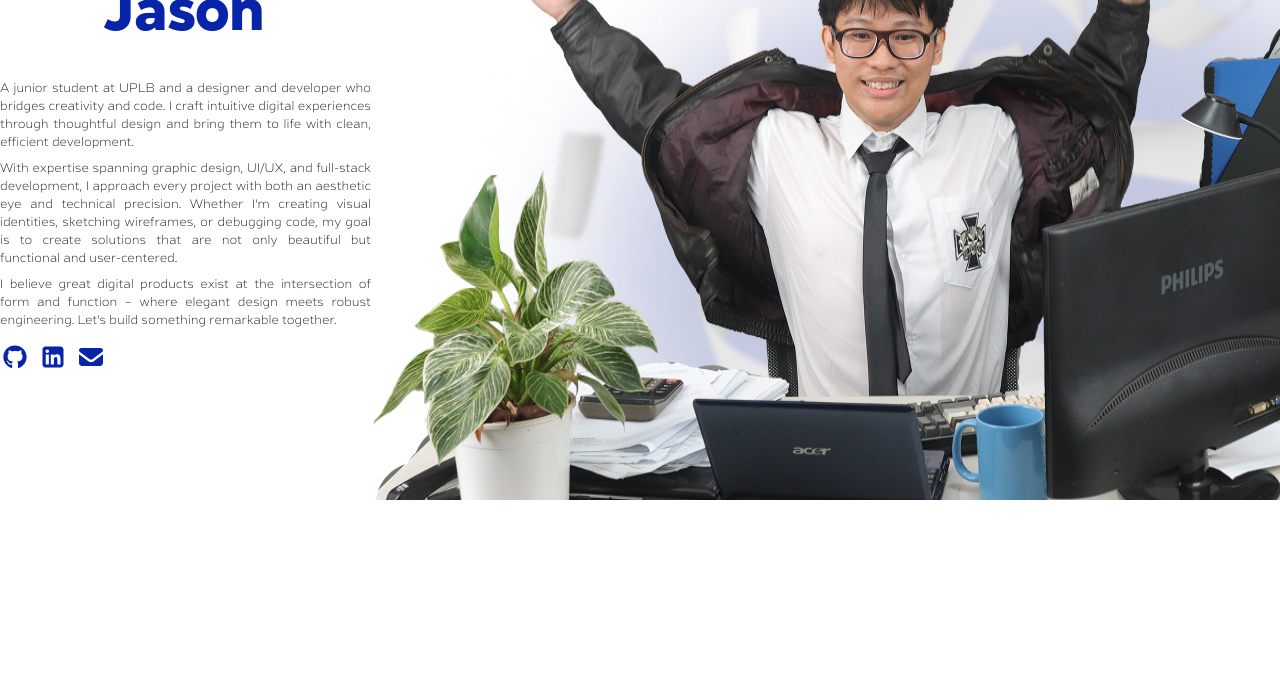
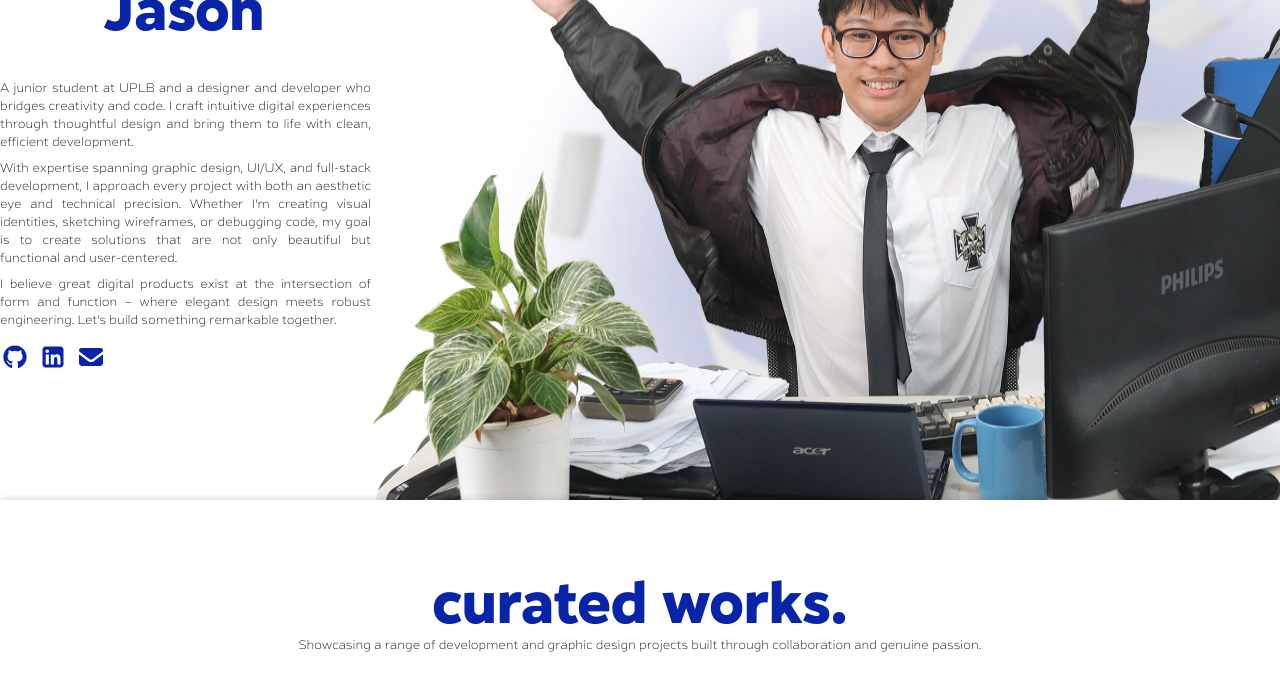
Before and after one commit to jsonJae/myportfolio, a React (Vite) app: page / in a window 1280 px wide. Shown: the part 1100-1790 px from the top of the page. Before the commit the page ends 1600 px from the top, so only its background shows below. Built offline with nearby package versions, Linux system fonts and the light colour scheme.

Commit message:
feat: started working in the projects section. added curated works text and description

```diff
--- a/src/components/Hero.jsx
+++ b/src/components/Hero.jsx
@@ -29,7 +29,7 @@ export default function Hero() {
     return (
         <section className="relative flex min-h-screen items-center justify-center overflow-hidden shadow-md">
             <DesHeader />
-            <img src={heroPic} alt="Hero" className= " absolute bottom-0 left-1/2 -translate-x-1/2 z-10 max-h-[90vh] object-contain" />
+            <img src={heroPic} alt="Hero" className= "absolute bottom-0 left-1/2 -translate-x-1/2 z-10 max-h-[90vh] object-contain " />
             <DevHeader />
         </section>
     );
--- a/src/components/Projects.jsx
+++ b/src/components/Projects.jsx
@@ -1,3 +1,8 @@
 export default function Projects(){
-    return <div></div>;
+    return (
+        <div className="flex flex-col min-h-screen">
+            <p className="text-[64px] text-[#0824A9] font-hartwell text-center shadow-[0_-4px_6px_-1px_rgba(0,0,0,0.1)] pt-15"> curated works. </p>
+            <p className="text-[12px] text-black font-ambulatoria text-center -m-5"> Showcasing a range of development and graphic design projects built through collaboration and genuine passion. </p>
+        </div>
+    );
 }
```
